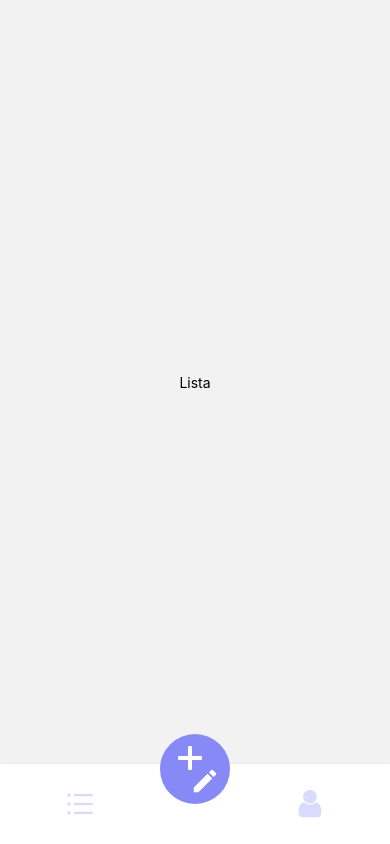
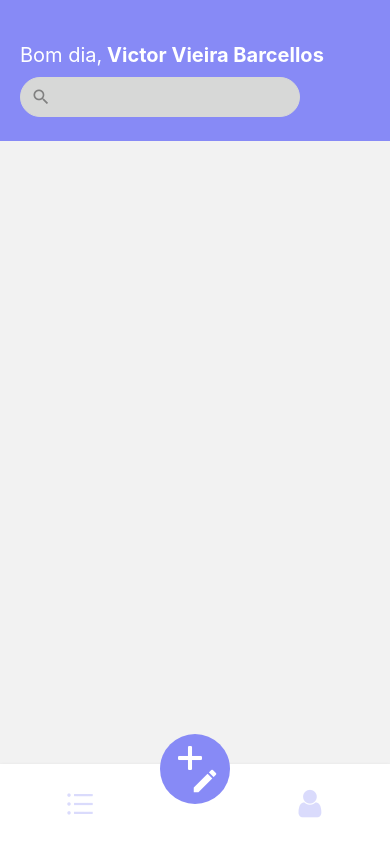
Before and after one commit to Victor090608/ProjetosMobile, a React Native app: screen /BottomRoutes in a window 390 px wide. Built offline with nearby package versions, Linux system fonts and the light colour scheme.

Commit message:
Criando o header da Lista, adicionando estilos, text e style para header

```diff
--- a/src/pages/list/index.tsx
+++ b/src/pages/list/index.tsx
@@ -1,11 +1,22 @@
 import React from "react";
-
 import { Text, View } from "react-native";
+import { style } from "./styles";
+import { Input } from "../../components/input";
+import { MaterialIcons } from '@expo/vector-icons';
 
 export default function List() {
     return (
-        <View style={{ flex: 1, justifyContent: 'center', alignItems: 'center' }}>
-            <Text>Lista</Text>
+        <View style={style.container}>
+            <View style={style.header}>
+                <Text style={style.greeting}>Bom dia,
+                    <Text style={{ fontWeight: 'bold' }}> Victor Vieira Barcellos</Text></Text>
+                <View style={style.boxInput}>
+                    <Input
+                        IconLeft={MaterialIcons}
+                        IconLeftName="search"
+                    />
+                </View>
+            </View>
         </View>
     )
 }
--- a/src/pages/list/styles.ts
+++ b/src/pages/list/styles.ts
@@ -1,6 +1,26 @@
 import { StyleSheet, Dimensions } from "react-native";
-import { themas } from "../global/themes";
+import { themas } from "../../global/themes";
 
-export const style = StyleSheet.create ({
+export const style = StyleSheet.create({
+    container: {
+        flex: 1,
+        alignItems: 'center',
+        // backgroundColor: 'red'
+    },
+    header: {
+        width: '100%',
+        height: Dimensions.get('window').height/6,
+        backgroundColor: themas.colors.primary,
+        paddingHorizontal: 20,
+        justifyContent: 'center'
+    },
+    greeting: {
+        fontSize: 20,
+        color: '#FFF',
+        marginTop: 20
+    },
+    boxInput: {
+        width: '80%'
+    }
 
 })
```
